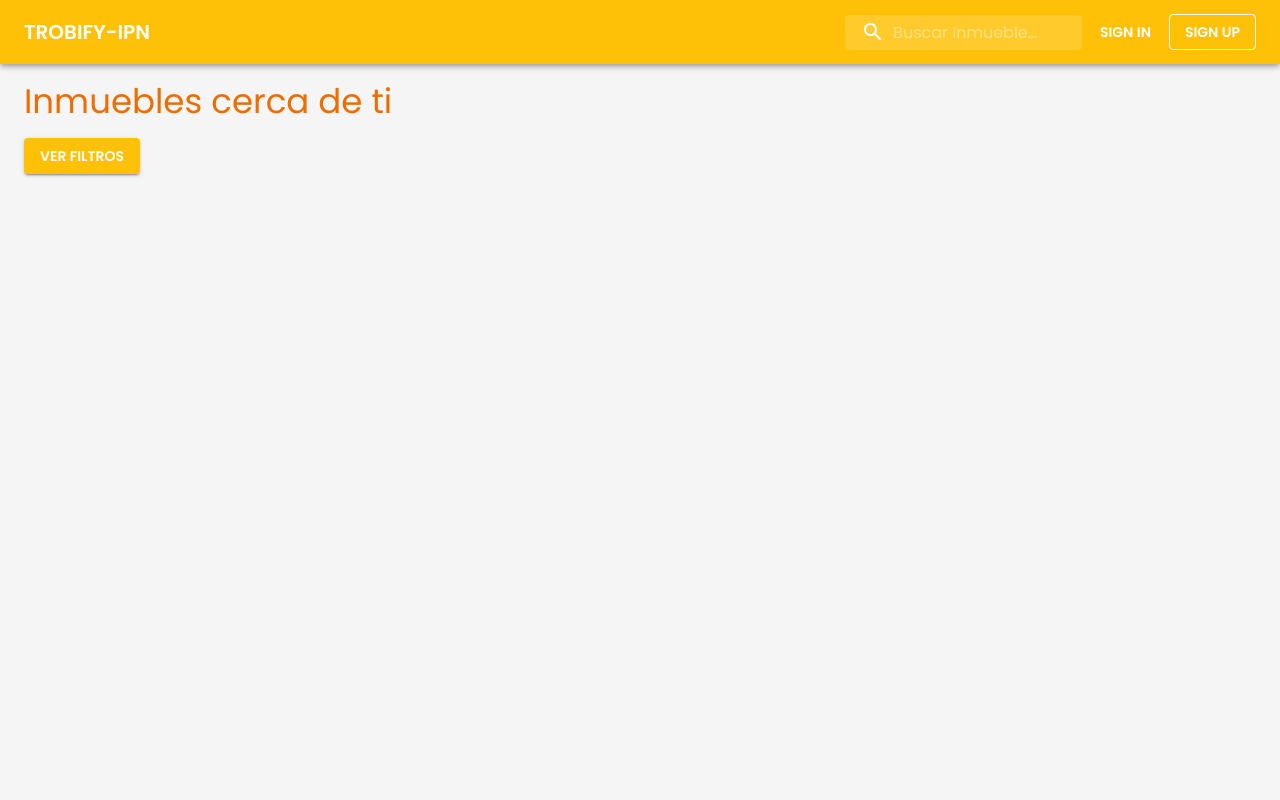
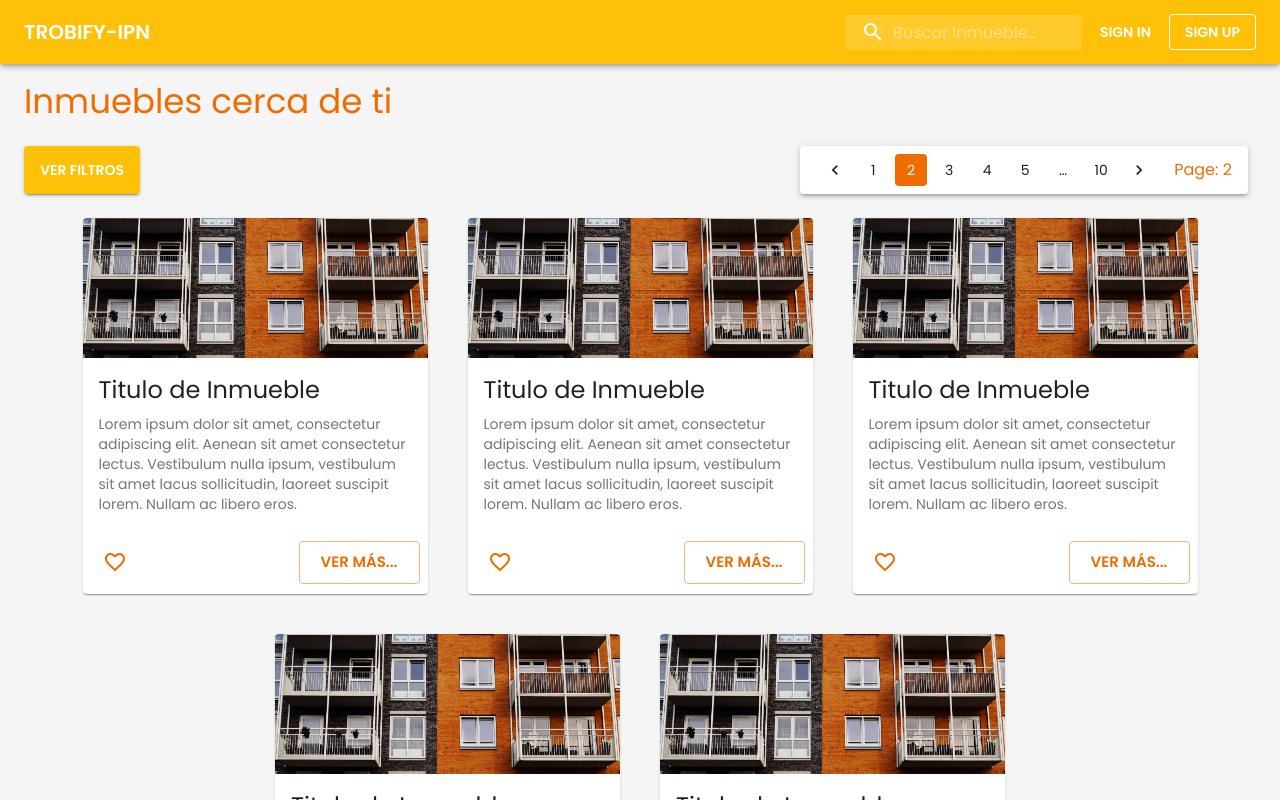
Before and after one commit to Ruben35/TROBIFY-IPN, a Next.js app in the folder web/: page /inmuebles in a window 1280 px wide. Shown: the top 800 px of the page. Built offline with nearby package versions, Linux system fonts and the light colour scheme.

Commit message:
Finishing inmuebles view

```diff
--- /dev/null
+++ b/web/components/basic/ItemCard.js
@@ -0,0 +1,57 @@
+import React from 'react';
+import { makeStyles } from '@material-ui/core/styles';
+import Card from '@material-ui/core/Card';
+import CardActionArea from '@material-ui/core/CardActionArea';
+import CardActions from '@material-ui/core/CardActions';
+import CardContent from '@material-ui/core/CardContent';
+import CardMedia from '@material-ui/core/CardMedia';
+import Button from '@material-ui/core/Button';
+import Typography from '@material-ui/core/Typography';
+import FavoriteBorderIcon from '@material-ui/icons/FavoriteBorder';
+import IconButton from '@material-ui/core/IconButton';
+
+
+const useStyles = makeStyles({
+  root: {
+    maxWidth: 345,
+  },
+  button: {
+      flexGrow: 1,
+  }
+});
+
+export default function ItemCard() {
+  const classes = useStyles();
+
+  return (
+    <Card className={classes.root}>
+      <CardActionArea>
+        <CardMedia
+          component="img"
+          alt="Titulo de Inmueble"
+          height="140"
+          image="/img/landing/carrusel0.jpg"
+          title="Titulo de Inmueble"
+        />
+        <CardContent>
+          <Typography gutterBottom variant="h5" component="h2">
+            Titulo de Inmueble
+          </Typography>
+          <Typography variant="body2" color="textSecondary" component="p">
+          Lorem ipsum dolor sit amet, consectetur adipiscing elit. Aenean sit amet consectetur lectus. Vestibulum nulla ipsum, vestibulum sit amet lacus sollicitudin, laoreet suscipit lorem. Nullam ac libero eros.
+          </Typography>
+        </CardContent>
+      </CardActionArea>
+      <CardActions>
+         <div className={classes.button}>
+            <IconButton color="secondary" label="Favoritos" >
+                <FavoriteBorderIcon/>
+            </IconButton>
+        </div>
+        <Button size="large" color="secondary" variant="outlined">
+          Ver Más...
+        </Button>
+      </CardActions>
+    </Card>
+  );
+}
--- /dev/null
+++ b/web/components/basic/PaginationBar.js
@@ -0,0 +1,40 @@
+import React, { useState } from 'react';
+import { makeStyles } from '@material-ui/core/styles';
+import Pagination from '@material-ui/lab/Pagination';
+import Paper from "@material-ui/core/Paper"
+import Box from "@material-ui/core/Box"
+import Typography from "@material-ui/core/Typography"
+
+const useStyles = makeStyles((theme) => ({
+  root: {
+    '& > *': {
+      margin: theme.spacing(1),
+      width: theme.spacing(56),
+      height: theme.spacing(6),
+      display: "flex",
+      justifyContent: "center",
+      alignItems: "center"
+    },
+  },
+  item: {
+    marginLeft: theme.spacing(2),
+  }
+}));
+
+export default function PaginationBar(props) {
+  const [page, setPage] = useState(props.page);
+  const classes = useStyles();
+
+  const handleChange = (event, value) =>{
+    setPage(value);
+  }
+
+  return (
+    <div className={classes.root}>
+      <Paper elevation={3}>
+        <Pagination count={props.count} page={page} shape="rounded" color="secondary" onChange={handleChange}/>
+        <Typography color="secondary" className={classes.item}>Page: {page}</Typography>
+      </Paper>
+    </div>
+  );
+}
--- a/web/package.json
+++ b/web/package.json
@@ -10,10 +10,11 @@
   "dependencies": {
     "@material-ui/core": "^4.11.3",
     "@material-ui/icons": "^4.11.2",
+    "@material-ui/lab": "^4.0.0-alpha.58",
     "jss": "latest",
-    "prop-types": "latest",
     "next": "10.1.3",
     "next-images": "^1.7.0",
+    "prop-types": "latest",
     "react": "17.0.2",
     "react-dom": "17.0.2",
     "react-jss": "^8.1.0"
--- a/web/pages/inmuebles.js
+++ b/web/pages/inmuebles.js
@@ -1,5 +1,5 @@
 import Head from 'next/head'
-import { Box, Button, Container, Typography } from '@material-ui/core';
+import { Box, Button, Container, Grid, ThemeProvider, Typography } from '@material-ui/core';
 import { makeStyles } from '@material-ui/core/styles';
 import SwipeableDrawer from '@material-ui/core/SwipeableDrawer';
 import List from '@material-ui/core/List';
@@ -11,15 +11,22 @@ import InboxIcon from '@material-ui/icons/MoveToInbox';
 import MailIcon from '@material-ui/icons/Mail';
 import clsx from 'clsx';
 import { useState } from 'react';
+import ItemCard from '../components/basic/ItemCard';
+import { spacing } from '@material-ui/system';
+import Pagination from '../components/basic/PaginationBar'
+import PaginationBar from '../components/basic/PaginationBar';
 
-const useStyles = makeStyles({
+const useStyles = makeStyles((theme) => ({
     list: {
       width: 250,
     },
     fullList: {
       width: 'auto',
     },
-});
+    filter_button: {
+      height: theme.spacing(6),
+    }
+  }));
 
 export default function Inmuebles(){
     const classes = useStyles();
@@ -67,22 +74,54 @@ export default function Inmuebles(){
             <Head>
                 <title>Trobify: Inmuebles</title>
             </Head>
-            <Box minHeight="64px"></Box>
-            <Container maxWidth="lg">
-                <Box display="flex" flexDirection="row" mt={2} mb={2}>
-                    <Typography variant="h4" color="secondary">Inmuebles cerca de ti</Typography>
-                </Box>
-                <Button variant="contained" color="primary" onClick={toggleDrawer(true)}>
-                    Ver filtros
-                </Button>
-                <SwipeableDrawer
+            {/* Filter Bar */}
+            <SwipeableDrawer
                     anchor={"left"}
                     open={filtroOpen}
                     onClose={toggleDrawer(false)}
                     onOpen={toggleDrawer(true)}
                 >
                     {list("left")}
-                </SwipeableDrawer>
+            </SwipeableDrawer>
+            <Box minHeight="64px"></Box>
+            <Container maxWidth="lg">
+                <Box display="flex" flexDirection="row" mt={2} mb={2}>
+                    <Typography variant="h4" color="secondary">Inmuebles cerca de ti</Typography>
+                </Box>
+                <Box mt={2}>
+                  <Box display="flex" alignItems="center" justifyContent="flex-end" mb={2}>
+                    <Box flexGrow={1}>
+                      <Button variant="contained" className={classes.filter_button} color="primary" onClick={toggleDrawer(true)}>
+                        Ver filtros
+                      </Button>
+                    </Box>
+                  <PaginationBar count={10} page={2}/>
+                  </Box>
+                  <Grid container
+                    direction="row"
+                    justify="center"
+                    alignItems="center"
+                    spacing={5}>
+                    <Grid item>
+                      <ItemCard/>
+                    </Grid>
+                    <Grid item>
+                      <ItemCard/>
+                    </Grid>
+                    <Grid item>
+                      <ItemCard/>
+                    </Grid>
+                    <Grid item>
+                      <ItemCard/>
+                    </Grid>
+                    <Grid item>
+                      <ItemCard/>
+                    </Grid>
+                  </Grid>
+                </Box>
+                <Box display="flex" alignItems="center" justifyContent="center" mt={2} mb={2}>
+                  <PaginationBar count={10} page={2}/>
+                </Box>
             </Container>
         </>
     );
```
Also changed, not shown: web/pages/index.js (+6 -3 lines), 1 other file (tests, documents, lock files or other folders).
